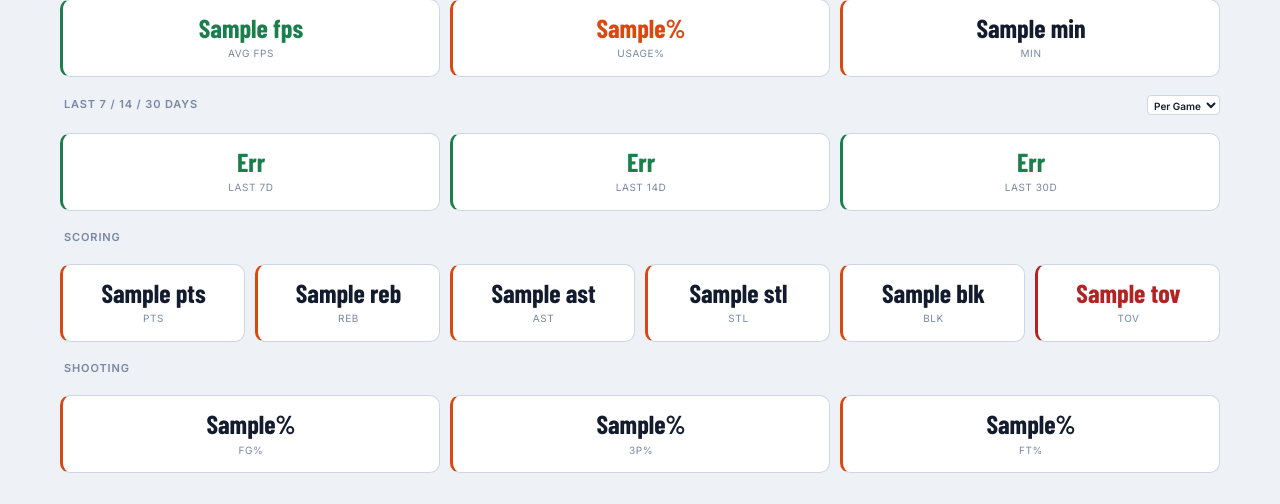
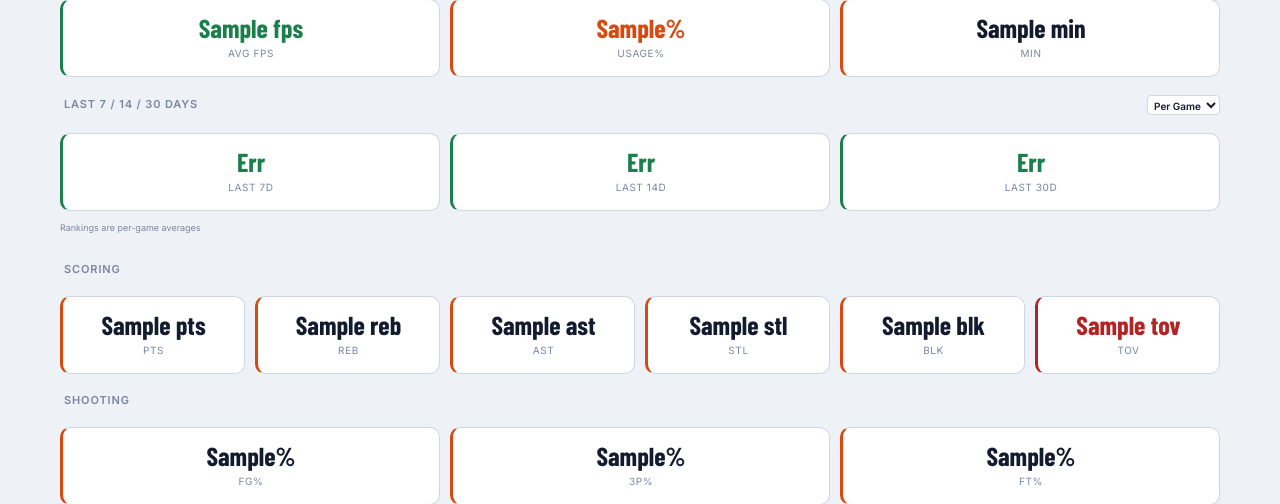
Before and after one commit to gurkamal04-him/fantasycommandcenter, a Flask app: template templates/player.html in a window 1280 px wide. Shown: the part 421-925 px from the top of the page. Run offline with Flask 3, Linux system fonts and the light colour scheme; the template is opened without the code that fills it: most values are stand-ins (such as "Sample title", 1, 10 or a date in 2020).

Commit message:
Version 30
Rankings are per-game averages text added

```diff
--- a/templates/player.html
+++ b/templates/player.html
@@ -275,6 +275,7 @@
         <div class="label">Last 30d <span id="rank-30d" style="font-size:10px;color:var(--ink-muted)"></span></div>
       </div>
     </div>
+    <div style="font-size:9px; color:var(--ink-muted); margin-top:-8px; margin-bottom:8px;">Rankings are per-game averages</div>
 
     <div class="stat-group-label">Scoring</div>
     <div class="stat-row">
```
